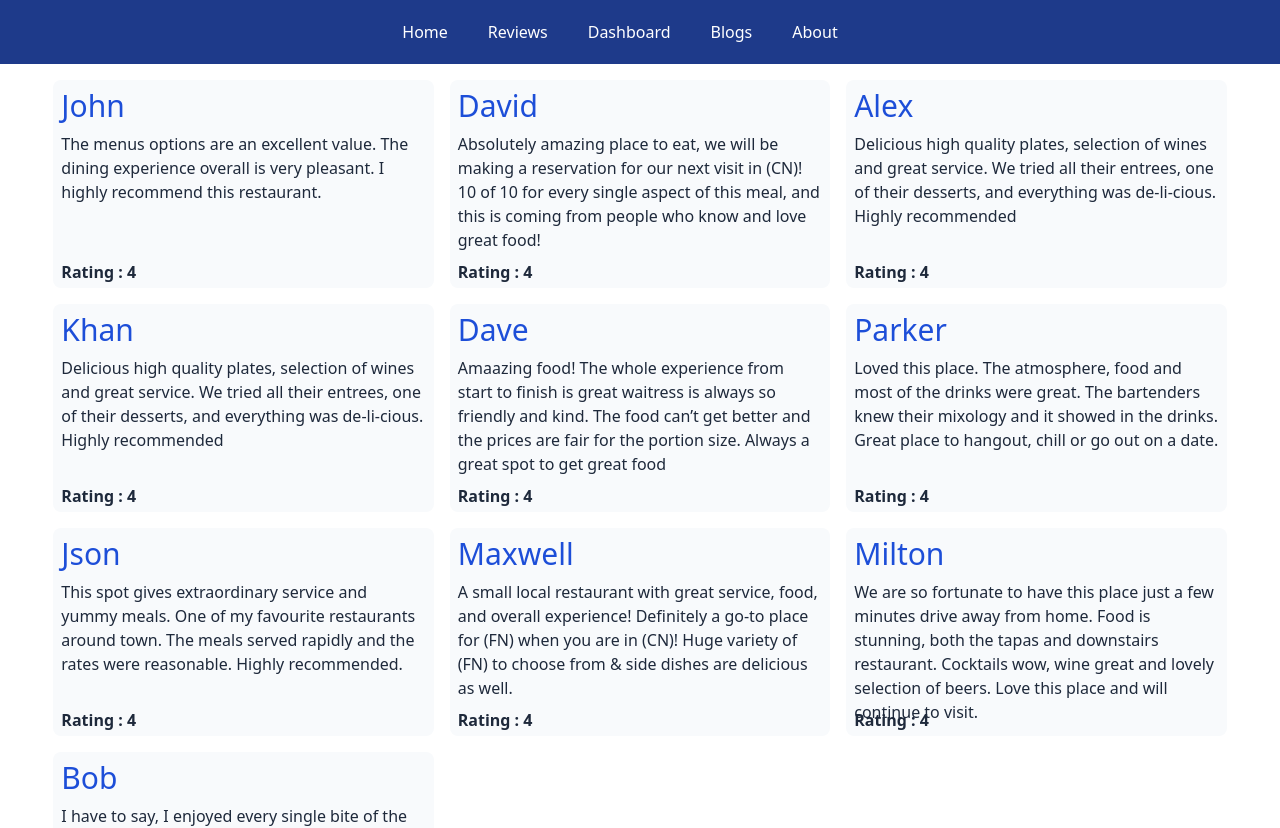
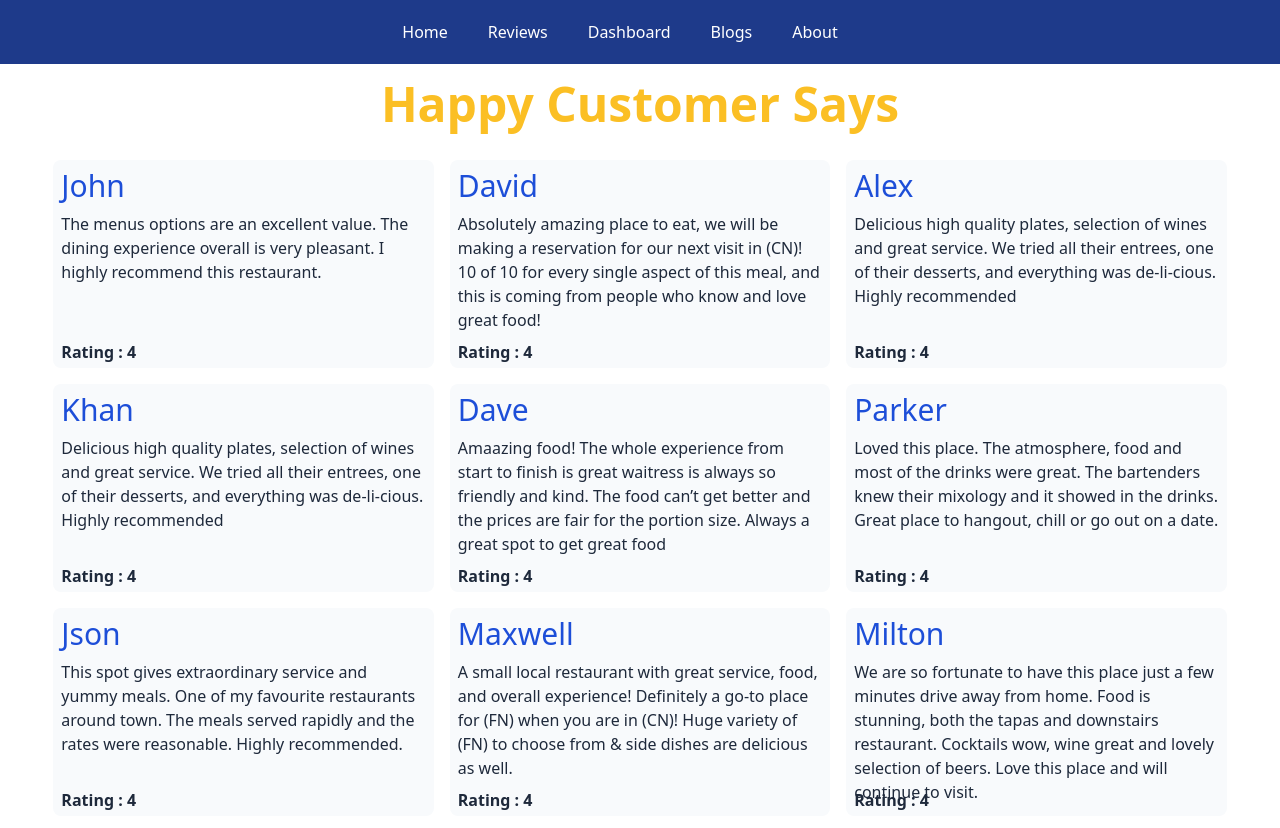
Before and after one commit to ThakurSaad/cheese-plaza, a React (Create React App) app: page /reviews in a window 1280 px wide. Shown: the top 828 px of the page. Built offline with nearby package versions, Linux system fonts and the light colour scheme.

Commit message:
all route headings

```diff
--- a/src/components/About/About.js
+++ b/src/components/About/About.js
@@ -3,7 +3,10 @@ import React from "react";
 const About = () => {
   return (
     <div>
-      <h2 className="text-5xl">About</h2>
+      <h2 className="text-5xl text-amber-400 font-bold text-center mt-4 mb-8">
+        About
+      </h2>
+      <p className="text-center">under development</p>
     </div>
   );
 };
--- a/src/components/Blogs/Blogs.js
+++ b/src/components/Blogs/Blogs.js
@@ -3,7 +3,9 @@ import React from "react";
 const Blogs = () => {
   return (
     <div>
-      <h2 className="text-5xl">Blogs</h2>
+      <h2 className="text-5xl text-amber-400 font-bold text-center mt-4 mb-8">
+        FAQ
+      </h2>
     </div>
   );
 };
--- a/src/components/Reviews/Reviews.js
+++ b/src/components/Reviews/Reviews.js
@@ -7,10 +7,15 @@ const Reviews = () => {
   const [reviews, setReviews] = useReviews();
 
   return (
-    <div className="grid md:grid-cols-2 lg:grid-cols-3 gap-4 box-border mt-4 mb-20">
-      {reviews.map((review) => (
-        <Review key={review.id} review={review}></Review>
-      ))}
+    <div>
+      <h2 className="text-5xl text-amber-400 font-bold text-center mt-4 mb-8">
+        Happy Customer Says
+      </h2>
+      <div className="grid md:grid-cols-2 lg:grid-cols-3 gap-4 box-border mt-4 mb-20">
+        {reviews.map((review) => (
+          <Review key={review.id} review={review}></Review>
+        ))}
+      </div>
     </div>
   );
 };
```
